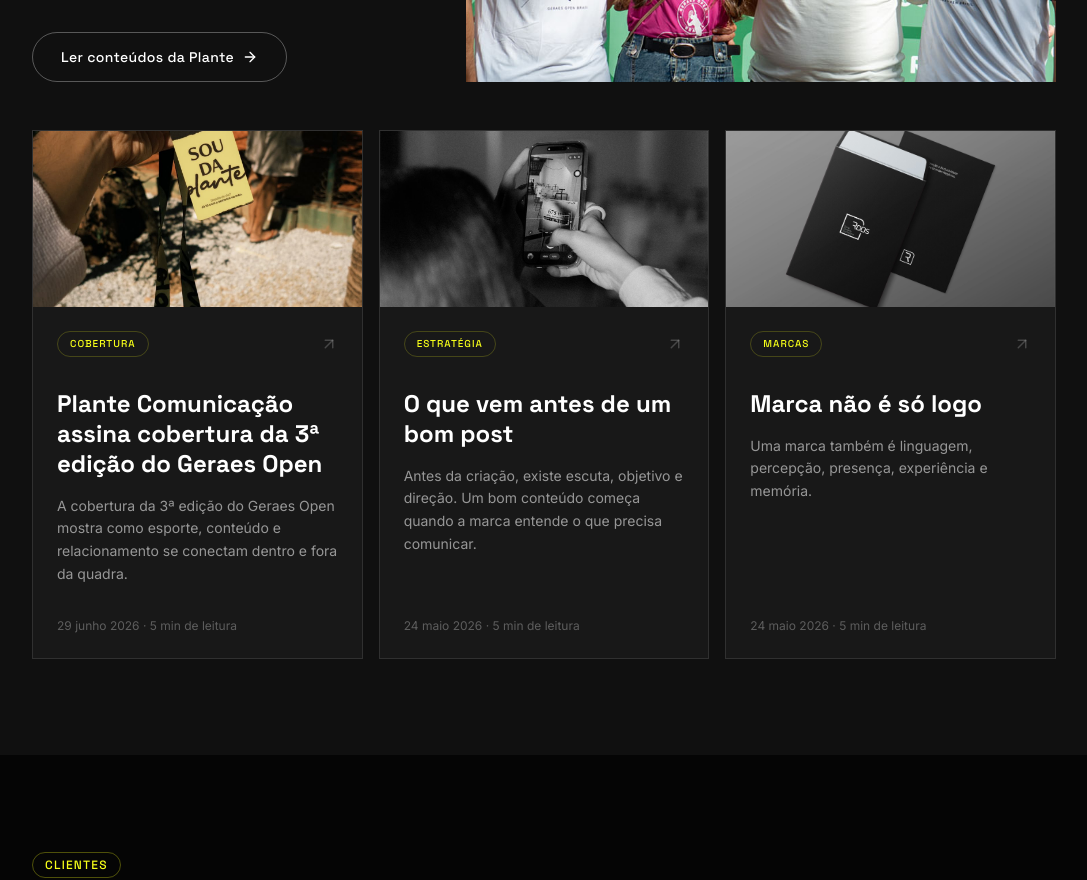
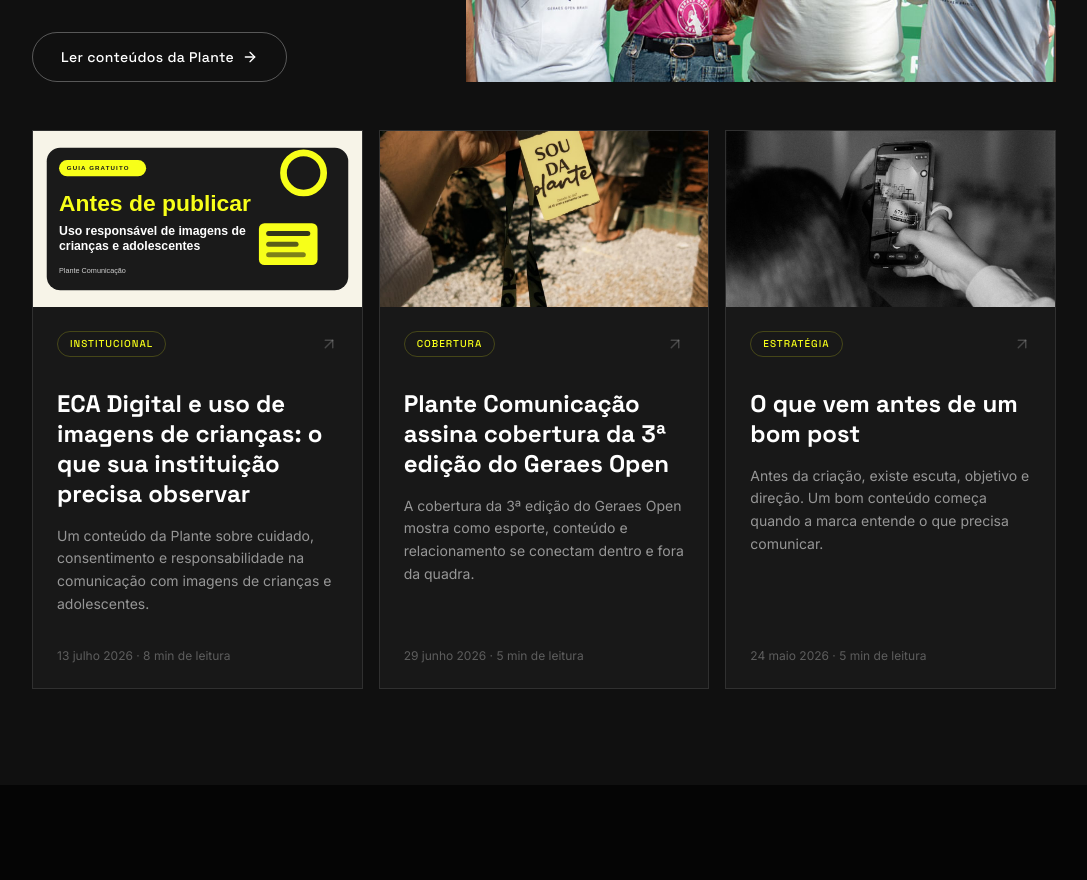
Before and after one commit to eduardomatheusb-ui/site-plante-comunicacao, a React (Vite) app: page / in a window 1280 px wide. Shown: the part 5300-6180 px from the top of the page, without its empty margins (96-1183 px from the left). Built offline with nearby package versions, Linux system fonts and the light colour scheme; no server answers.

Commit message:
Inclui artigo ECA Digital em Ideias

```diff
--- a/src/components/ContentCards.jsx
+++ b/src/components/ContentCards.jsx
@@ -5,6 +5,7 @@ import { handleInternalClick } from '../lib/navigation'
 
 export default function ContentCards({ limit }) {
   const order = [
+    'eca-digital-uso-imagens-criancas',
     'plante-cobertura-geraes-open',
     'o-que-vem-antes-de-um-bom-post',
     'marca-nao-e-so-logo',
@@ -18,11 +19,14 @@ export default function ContentCards({ limit }) {
 
   return (
     <div className="grid gap-4 md:grid-cols-2 lg:grid-cols-3">
-      {visibleIdeas.map((idea, index) => (
-        <motion.a
+      {visibleIdeas.map((idea, index) => {
+        const href = idea.href || `/ideias-em-movimento/${idea.slug}`
+
+        return (
+          <motion.a
           key={idea.slug}
-          href={`/ideias-em-movimento/${idea.slug}`}
-          onClick={(event) => handleInternalClick(event, `/ideias-em-movimento/${idea.slug}`)}
+          href={href}
+          onClick={(event) => handleInternalClick(event, href)}
           initial={{ opacity: 0, y: 24 }}
           whileInView={{ opacity: 1, y: 0 }}
           viewport={{ once: true, amount: 0.25 }}
@@ -52,7 +56,8 @@ export default function ContentCards({ limit }) {
             </p>
           </div>
         </motion.a>
-      ))}
+        )
+      })}
     </div>
   )
 }
--- a/src/content/siteContent.js
+++ b/src/content/siteContent.js
@@ -394,6 +394,21 @@ export const ideaCategories = [
 
 export const ideas = [
   {
+    slug: 'eca-digital-uso-imagens-criancas',
+    href: '/blog/eca-digital-uso-imagens-criancas',
+    title: 'ECA Digital e uso de imagens de crianças: o que sua instituição precisa observar',
+    category: 'Institucional',
+    date: '13 julho 2026',
+    readingTime: '8 min',
+    image: '/brand/og-guia-eca-digital.svg',
+    cardImageClass: 'object-cover object-center',
+    summary:
+      'Um conteúdo da Plante sobre cuidado, consentimento e responsabilidade na comunicação com imagens de crianças e adolescentes.',
+    highlight:
+      'Comunicar com responsabilidade também é proteger histórias, contextos e pessoas.',
+    body: [],
+  },
+  {
     slug: 'o-que-vem-antes-de-um-bom-post',
     title: 'O que vem antes de um bom post',
     category: 'Estratégia',
```
